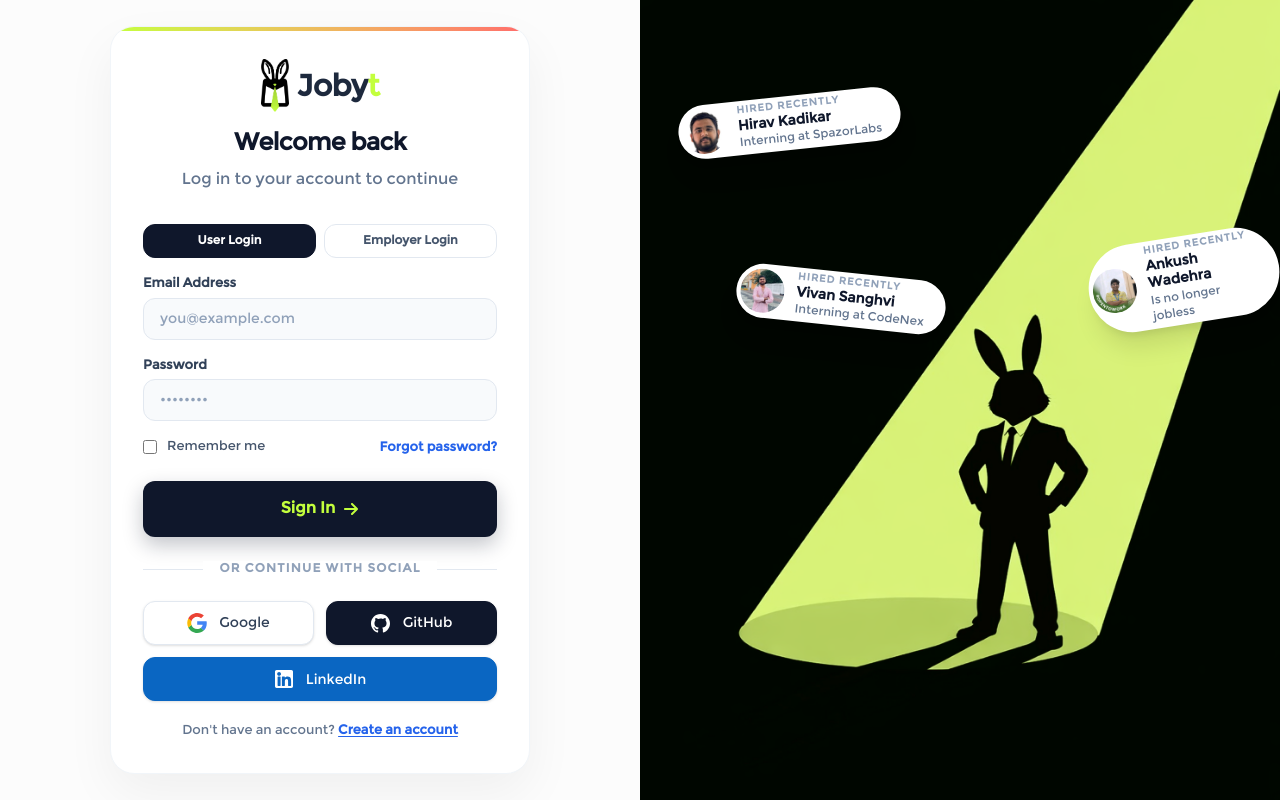
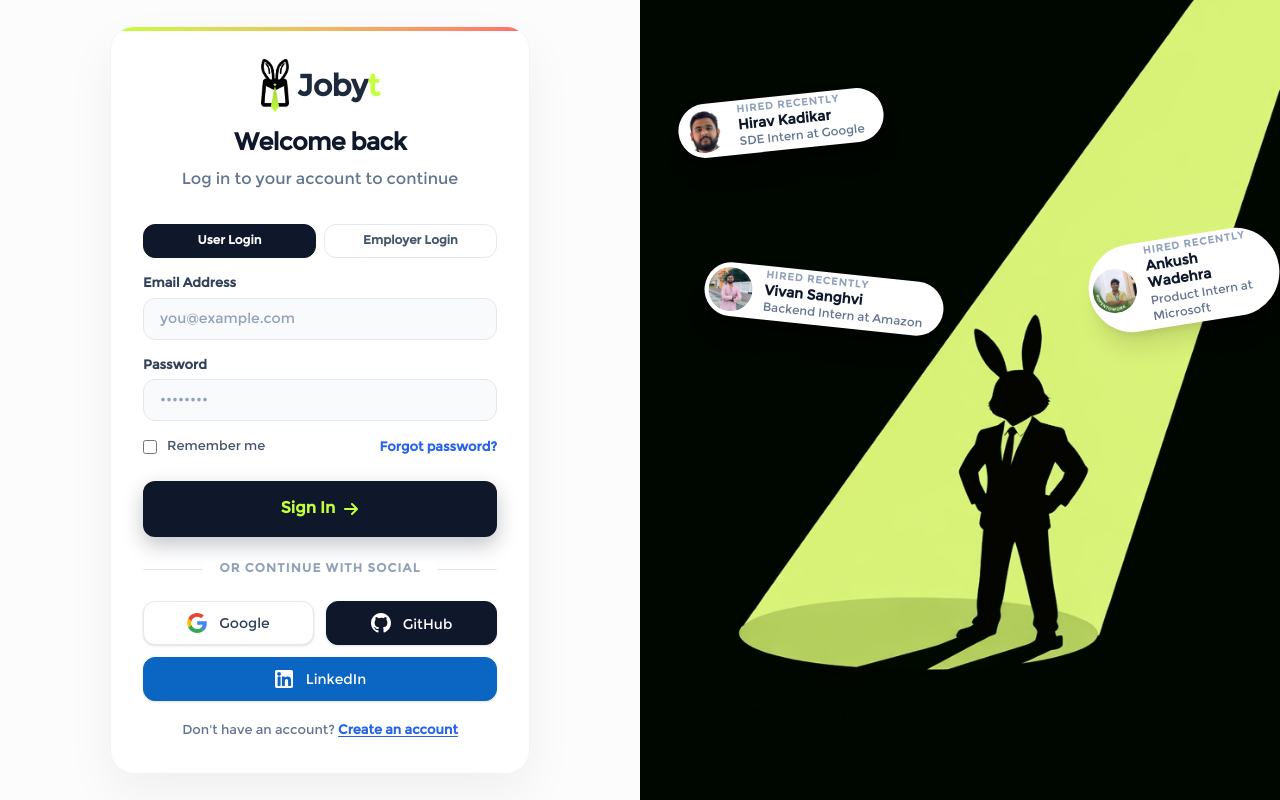
Before and after one commit to 12asascoder/Jobyt2.0Final, a Next.js app in the folder frontend/: page /login in a window 1280 px wide. Built offline with nearby package versions, Linux system fonts and the light colour scheme; no server answers.

Commit message:
Update auth hero and OAuth button spacing

```diff
--- a/frontend/src/app/(auth)/login/page.tsx
+++ b/frontend/src/app/(auth)/login/page.tsx
@@ -234,7 +234,7 @@ export default function LoginPage() {
             <div>
               <p className="text-[10px] font-bold text-slate-400 uppercase tracking-widest leading-tight">Hired Recently</p>
               <p className="text-sm font-bold text-slate-900 leading-tight">Hirav Kadikar</p>
-              <p className="text-xs text-slate-500 font-medium">Interning at SpazorLabs</p>
+              <p className="text-xs text-slate-500 font-medium">SDE Intern at Google</p>
             </div>
           </div>
         </div>
@@ -255,7 +255,7 @@ export default function LoginPage() {
             <div>
               <p className="text-[10px] font-bold text-slate-400 uppercase tracking-widest leading-tight">Hired Recently</p>
               <p className="text-sm font-bold text-slate-900 leading-tight">Ankush Wadehra</p>
-              <p className="text-xs text-slate-500 font-medium">Is no longer jobless</p>
+              <p className="text-xs text-slate-500 font-medium">Product Intern at Microsoft</p>
             </div>
           </div>
         </div>
@@ -266,7 +266,7 @@ export default function LoginPage() {
           style={{
             top:    'calc(35% - 8px)',  /* move up/down  */
             bottom: 'auto',             /* set % or px to pin from bottom instead */
-            left:   '15%',               /* move left/right from left edge */
+            left:   '10%',               /* move left/right from left edge */
             right:  'auto',             /* set % or px to pin from right edge instead */
             rotate: '6deg',             /* tilt angle */
           }}
@@ -276,7 +276,7 @@ export default function LoginPage() {
             <div>
               <p className="text-[10px] font-bold text-slate-400 uppercase tracking-widest leading-tight">Hired Recently</p>
               <p className="text-sm font-bold text-slate-900 leading-tight">Vivan Sanghvi</p>
-              <p className="text-xs text-slate-500 font-medium">Interning at CodeNex</p>
+              <p className="text-xs text-slate-500 font-medium">Backend Intern at Amazon</p>
             </div>
           </div>
         </div>
--- a/frontend/src/app/(auth)/register/page.tsx
+++ b/frontend/src/app/(auth)/register/page.tsx
@@ -121,7 +121,7 @@ export default function RegisterPage() {
           <div>
             <p className="text-[10px] font-bold text-slate-400 uppercase tracking-widest leading-tight">Hired Recently</p>
             <p className="text-sm font-bold text-slate-900 leading-tight">Hirav Kadikar</p>
-            <p className="text-xs text-slate-500 font-medium">Interning at SpazorLabs</p>
+            <p className="text-xs text-slate-500 font-medium">SDE Intern at Google</p>
           </div>
         </div>
       </div>
@@ -142,7 +142,7 @@ export default function RegisterPage() {
           <div>
             <p className="text-[10px] font-bold text-slate-400 uppercase tracking-widest leading-tight">Hired Recently</p>
             <p className="text-sm font-bold text-slate-900 leading-tight">Ankush Wadehra</p>
-            <p className="text-xs text-slate-500 font-medium">Is no longer jobless</p>
+            <p className="text-xs text-slate-500 font-medium">Product Intern at Microsoft</p>
           </div>
         </div>
       </div>
@@ -153,7 +153,7 @@ export default function RegisterPage() {
         style={{
           top:    'calc(35% - 8px)',  /* move up/down  */
           bottom: 'auto',             /* set % or px to pin from bottom instead */
-          left:   '15%',               /* move left/right from left edge */
+          left:   '10%',               /* move left/right from left edge */
           right:  'auto',             /* set % or px to pin from right edge instead */
           rotate: '6deg',             /* tilt angle */
         }}
@@ -163,7 +163,7 @@ export default function RegisterPage() {
           <div>
             <p className="text-[10px] font-bold text-slate-400 uppercase tracking-widest leading-tight">Hired Recently</p>
             <p className="text-sm font-bold text-slate-900 leading-tight">Vivan Sanghvi</p>
-            <p className="text-xs text-slate-500 font-medium">Interning at CodeNex</p>
+            <p className="text-xs text-slate-500 font-medium">Backend Intern at Amazon</p>
           </div>
         </div>
       </div>
--- a/frontend/src/components/auth/GitHubLoginButton.tsx
+++ b/frontend/src/components/auth/GitHubLoginButton.tsx
@@ -19,7 +19,7 @@ const GitHubIcon = () => (
   <svg
     viewBox="0 0 24 24"
     fill="currentColor"
-    className="w-[19px] h-[19px] block"
+    className="w-5 h-5 block"
     aria-hidden="true"
   >
     <path d="M12 0C5.374 0 0 5.373 0 12c0 5.302 3.438 9.8 8.207 11.387.599.111.793-.261.793-.577v-2.234c-3.338.726-4.033-1.416-4.033-1.416-.546-1.387-1.333-1.756-1.333-1.756-1.089-.745.083-.729.083-.729 1.205.084 1.839 1.237 1.839 1.237 1.07 1.834 2.807 1.304 3.492.997.107-.775.418-1.305.762-1.604-2.665-.305-5.467-1.334-5.467-5.931 0-1.311.469-2.381 1.236-3.221-.124-.303-.535-1.524.117-3.176 0 0 1.008-.322 3.301 1.23A11.509 11.509 0 0112 5.803c1.02.005 2.047.138 3.006.404 2.291-1.552 3.297-1.23 3.297-1.23.653 1.653.242 2.874.118 3.176.77.84 1.235 1.911 1.235 3.221 0 4.609-2.807 5.624-5.479 5.921.43.372.823 1.102.823 2.222v3.293c0 .319.192.694.801.576C20.566 21.797 24 17.3 24 12c0-6.627-5.373-12-12-12z" />
--- a/frontend/src/components/auth/OAuthButton.tsx
+++ b/frontend/src/components/auth/OAuthButton.tsx
@@ -13,8 +13,8 @@ interface OAuthButtonProps {
 }
 
 const variantStyles: Record<OAuthButtonProps['variant'], string> = {
-  google: 'bg-white border border-slate-200 text-slate-700 hover:bg-slate-50 hover:border-slate-300',
-  github: 'bg-slate-900 border border-slate-900 text-white hover:bg-slate-800',
+  google: 'bg-white border border-slate-200 text-slate-700 hover:bg-slate-50 hover:border-slate-300 [&>span:last-child]:translate-y-[1px]',
+  github: 'bg-slate-900 border border-slate-900 text-white hover:bg-slate-800 [&>span:last-child]:translate-y-[2px]',
   linkedin: 'bg-[#0a66c2] border border-[#0a66c2] text-white hover:bg-[#08549d]',
 };
 
```
